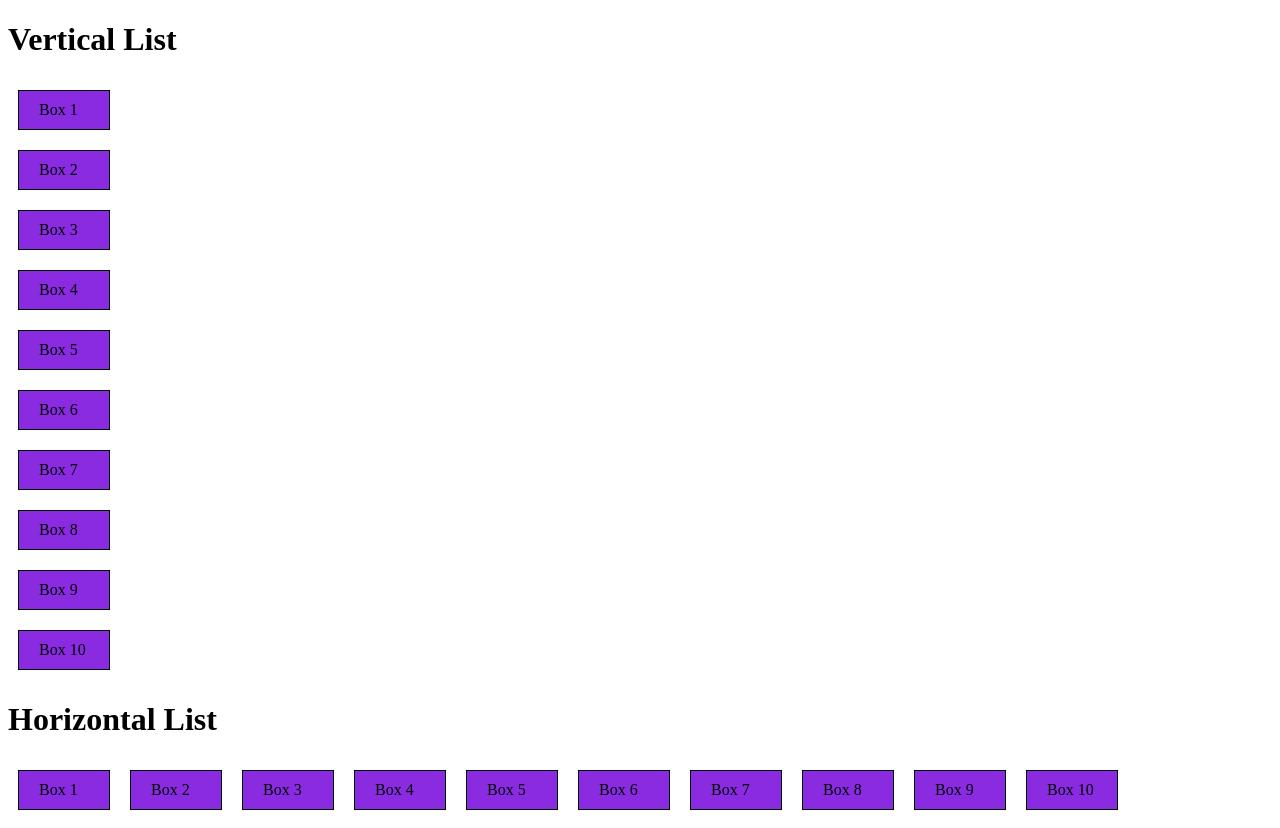
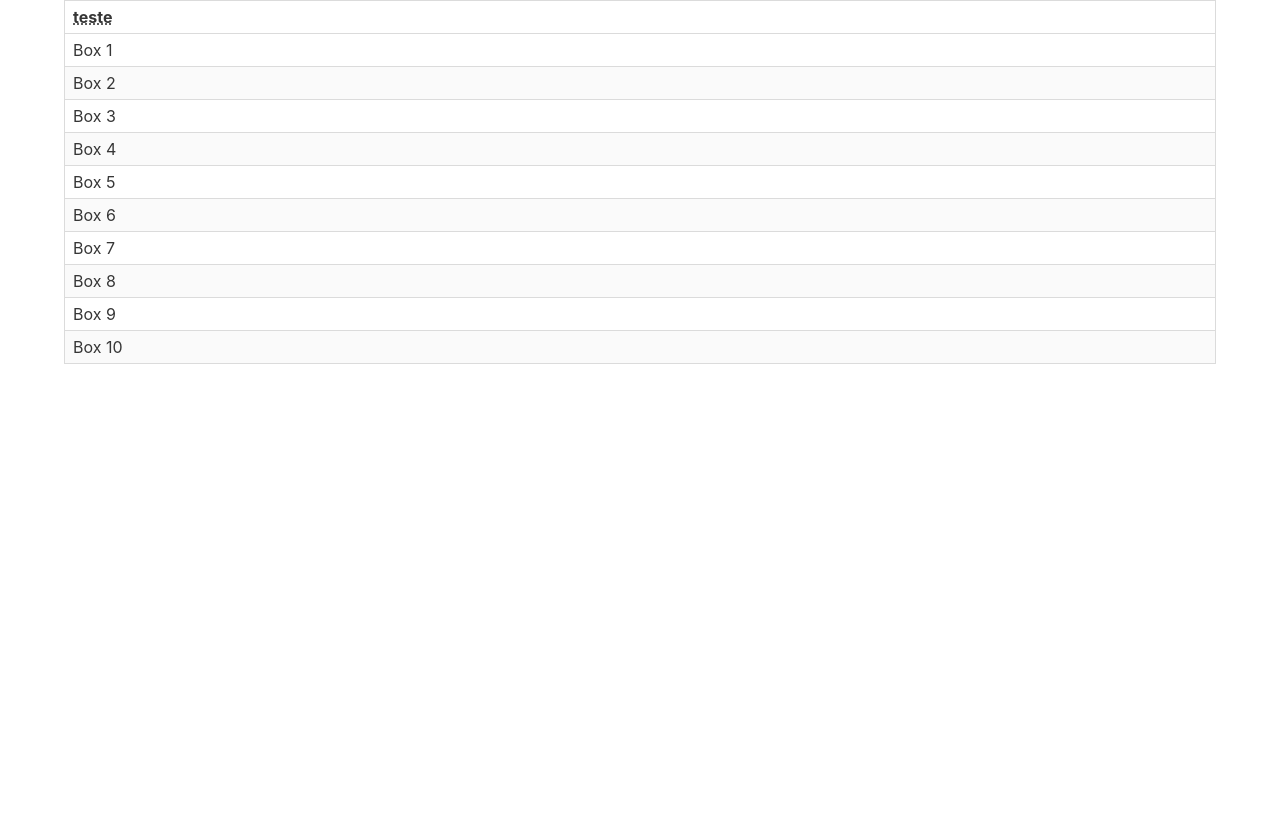
Before and after one commit to good9ght/angular-drag-drop, an Angular app: page / in a window 1280 px wide. After the commit the page ends 800 px from the top, so only its background shows below. Built offline with nearby package versions, Linux system fonts and the light colour scheme.

Commit message:
tabela adicionada

```diff
--- a/package.json
+++ b/package.json
@@ -20,6 +20,7 @@
     "@angular/platform-browser": "^6.1.0",
     "@angular/platform-browser-dynamic": "^6.1.0",
     "@angular/router": "^6.1.0",
+    "bulma": "^0.7.1",
     "core-js": "^2.5.4",
     "rxjs": "~6.2.0",
     "zone.js": "~0.8.26"
--- a/src/app/app.component.html
+++ b/src/app/app.component.html
@@ -1,4 +1,4 @@
-<h1>Vertical List</h1>
+<!-- <h1>Vertical List</h1>
 
 <ul appSortableList (sort)="sort($event)">
   <li class="box" *ngFor="let box of boxes" appSortable>
@@ -13,4 +13,28 @@
     {{ box }}
     <div class="box" *appDraggableHelper>{{ box }}</div>
   </li>
-</ul>
+</ul> -->
+
+<div class="container">
+  <div class="columns">
+    <div class="column">
+      <table class="table is-bordered is-striped is-narrow is-hoverable is-fullwidth">
+        <thead>
+          <tr>
+            <th><abbr title="Opa">teste</abbr></th>
+          </tr>
+        </thead>
+        <tbody appSortableList (sort)="sort($event)" class="horizontal">
+          <tr appSortable *ngFor="let box of boxes">
+            <td>
+              {{ box }}
+              <div *appDraggableHelper>
+                {{ box }}
+              </div>
+            </td>
+          </tr>
+        </tbody>
+      </table>
+    </div>
+  </div>
+</div>
--- a/src/styles.scss
+++ b/src/styles.scss
@@ -1,4 +1,6 @@
 /* You can add global styles to this file, and also import other style files */
+
+@import "~bulma/bulma";
 @import  "~@angular/cdk/overlay";
 @include cdk-overlay();
 
```
Also changed, not shown: 1 other file (tests, documents, lock files or other folders).
